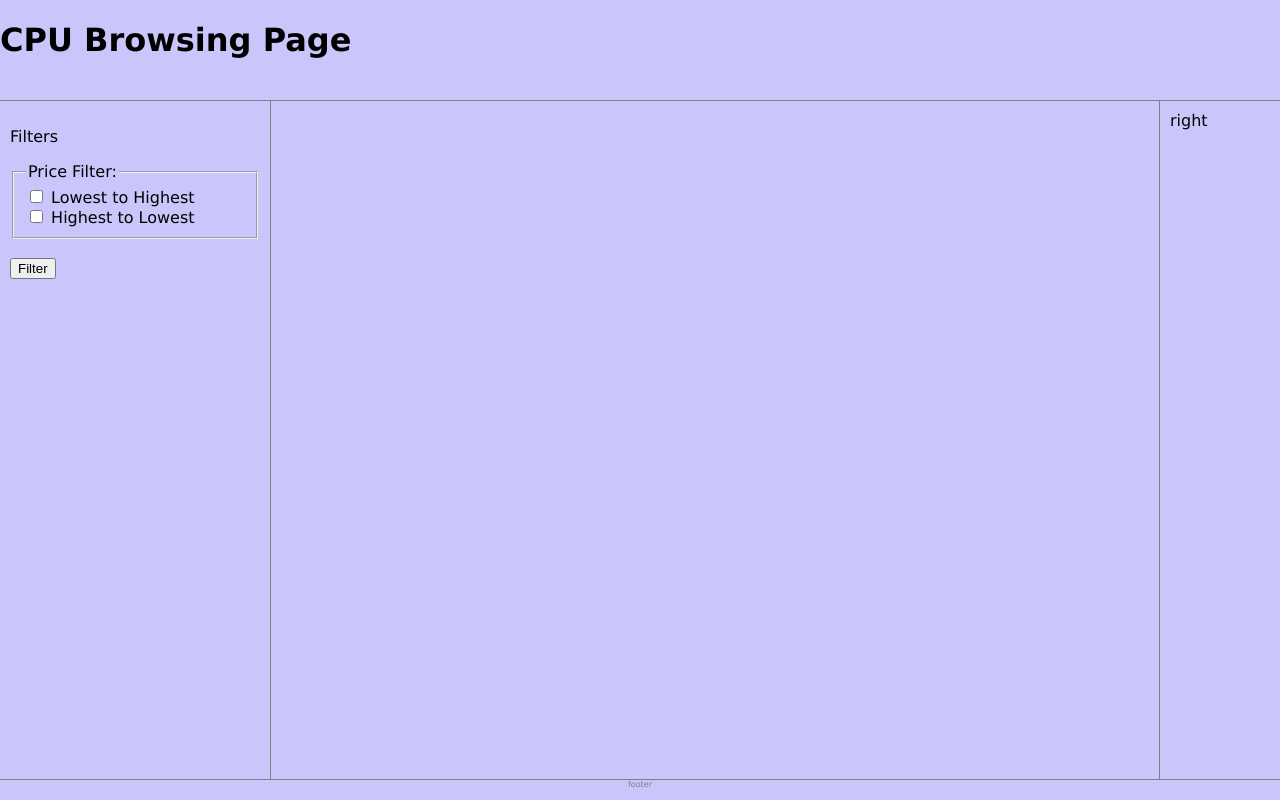
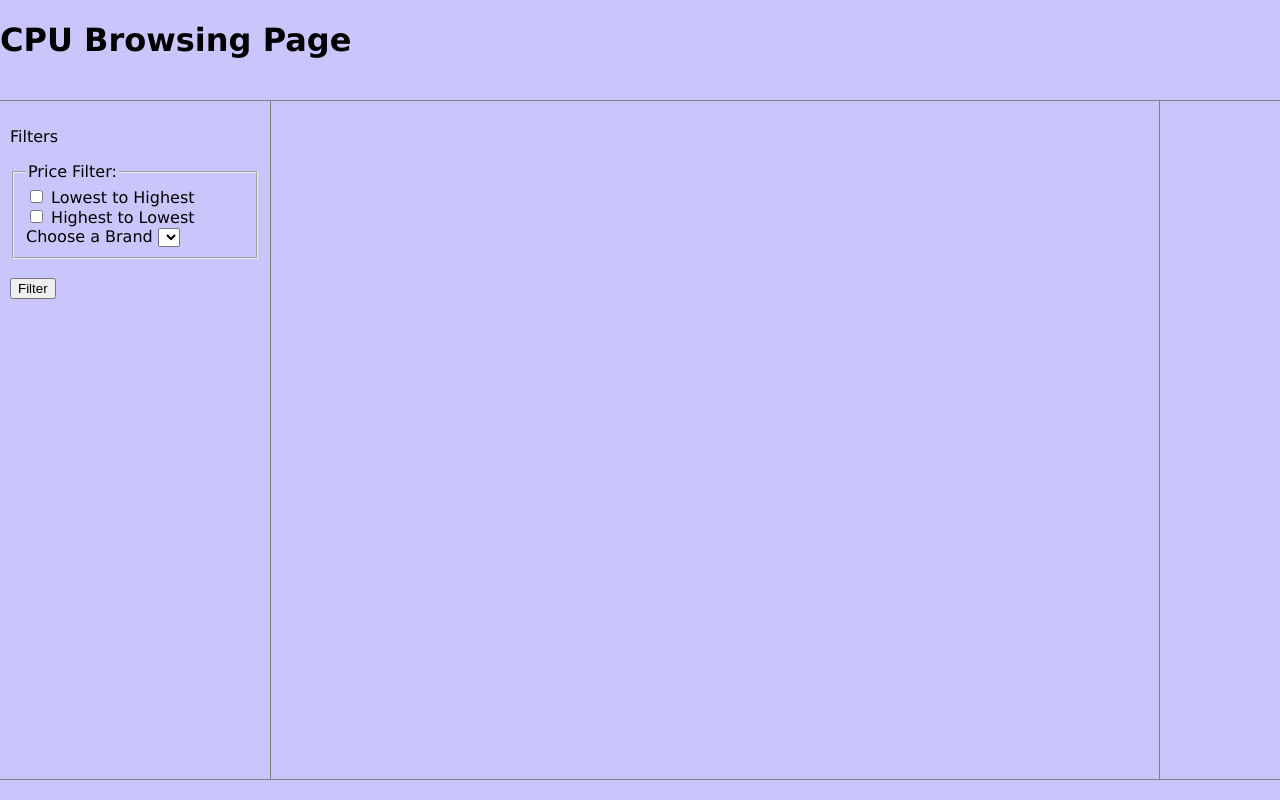
Before and after one commit to jomer4lyfe/ITC-350-Database, a Flask app: page /CPU in a window 1280 px wide. Run offline with Flask 3, Linux system fonts and the light colour scheme; data that the repository does not hold is empty.

Commit message:
Implmenting Brand Filter

```diff
--- a/templates/browse_cpu.html
+++ b/templates/browse_cpu.html
@@ -34,6 +34,12 @@
                     <!-- <label><input type="checkbox" id="priceASC" name="priceASC" value="ASC"> Lowest to Highest</label><br>
                     <label><input type="checkbox" id="priceDESC" name="priceDESC" value="DESC"> Highest to Lowest</label>
                 -->
+            <label for="brands">Choose a Brand</label>
+            <select name="brands" id="brands">
+                {% for item in data %}
+                    <option value="{{item[1]}}"> {{item[1]}}</option>
+                {% endfor %}
+            </select>
                 </fieldset>
                 <br>
                 <button type="submit">Filter</button>
@@ -49,11 +55,9 @@
                 </ul>
             </div>
             <div class="rightMenu">
-                right
             </div>
         </div>
         <div class="footer">
-            footer
         </div>
     </div>
 </body>
```
